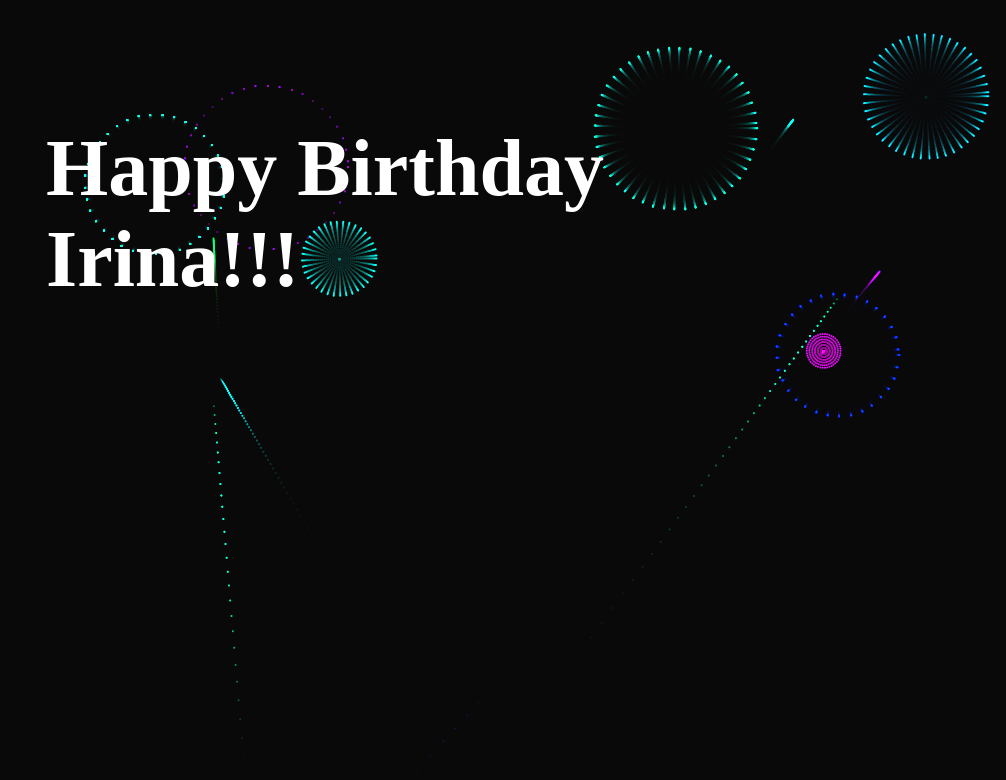
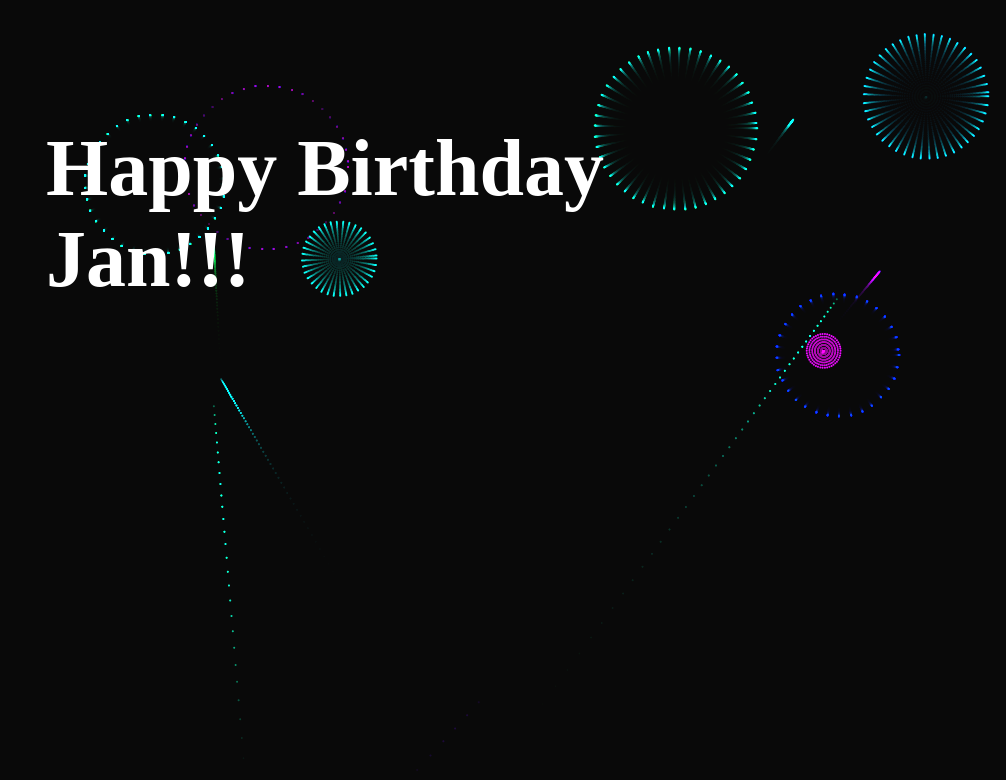
Before and after one commit to Anton162/happy_birthday_irina, a plain HTML site: page index.html in a window 1280 px wide. Shown: the whole page, without its empty margins (274-1280 px from the left). Drawn offline with Linux system fonts and the light colour scheme.

Commit message:
add styled and script1

```diff
--- a/index.html
+++ b/index.html
@@ -7,7 +7,8 @@
     <title>Document</title>
   </head>
   <body>
-    <h1>Happy Birthday Irina!!!</h1>
+    <h1>Happy Birthday Jan!!!</h1>
+
     <canvas id="birthday"></canvas>
     <script src="script.js"></script>
   </body>
```
